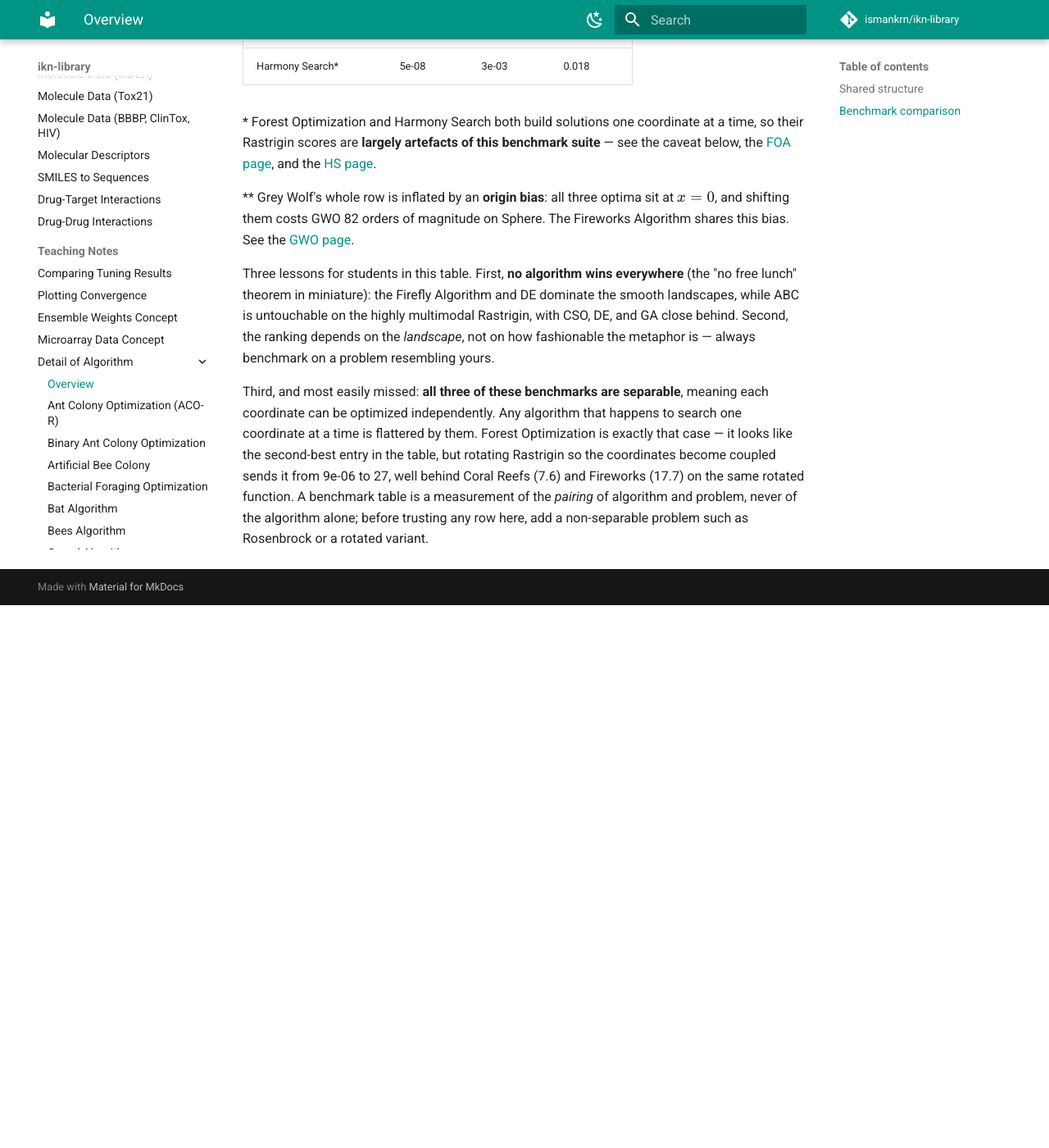
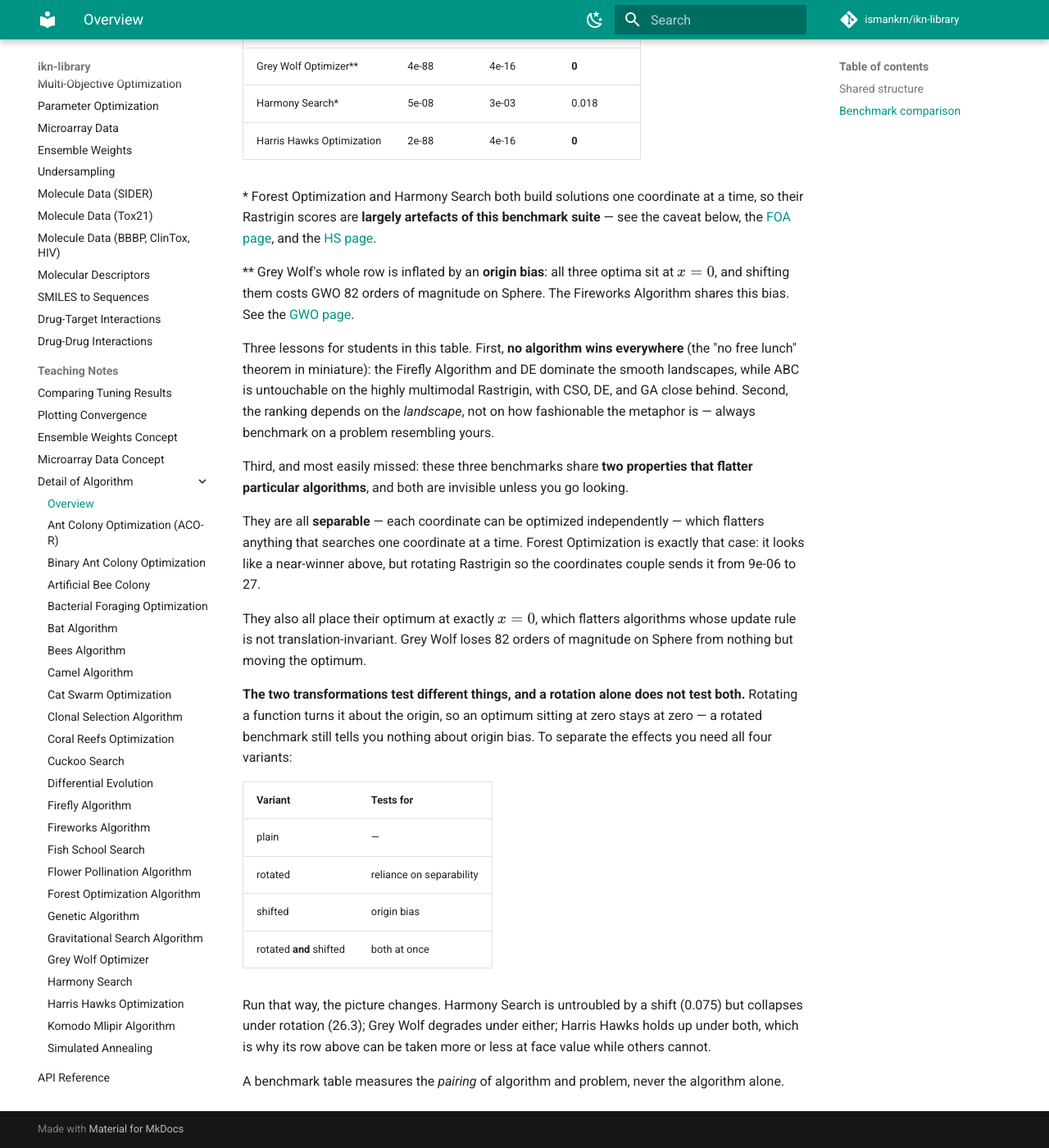
Before and after one commit to ismankrn/ikn-library, an MkDocs documentation site: the page built from docs/algorithm-details/index.md, in a window 1280 px wide and 1400 px high, scrolled down 3012 px. Shown: the whole window at 82% size. Built offline with MkDocs 1.6.1 and Material for MkDocs 9.7.7, drawn with Linux system fonts in a browser that asks for light colours; comment, search, counter and statistics services are not loaded; before the commit the page ends 3750 px from its top, so only the background shows below that; some of the changed text lies outside the part shown.

Commit message:
Add Harris Hawks Optimization (HHO)
Six moves selected by a two-level test on the prey's escaping energy:
scatter while |E| >= 1, then one of four besiege moves chosen by the
remaining energy and whether the prey bolts. The two dive moves build a
direct approach and a Levy zigzag, evaluate both, and keep whichever
improves or neither - the only moves here that spend extra evaluations
comparing alternatives before committing.

Verified against rotated, shifted, and rotated+shifted Rastrigin, since
its headline numbers (Rastrigin exactly 0 on every seed) would otherwise
warrant the scepticism the FOA and GWO pages describe. HHO holds up
under every transformation - 0.006 on rotated+shifted against 17-30 for
GWO, DE, FPA and HS - so the six-branch structure is doing real work
rather than exploiting the suite. It does carry a mild origin bias (84
orders on Sphere) but absorbs it where GWO cannot.

levy_scale lowered from the paper's 0.01 to 0.002: neutral on the
standard suite, consistently better on all three hard variants.

This work also exposed a flaw in the verification used for earlier
algorithms: a rotation turns a function about the origin, so an optimum
at zero stays at zero and a rotated benchmark does not test origin bias
at all. The detail index now explains the four variants and what each
one isolates, replacing advice that conflated them.

Co-Authored-By: Claude Fable 5 <noreply@anthropic.com>

```diff
--- a/docs/algorithm-details/index.md
+++ b/docs/algorithm-details/index.md
@@ -27,6 +27,7 @@ the actual source, its parameters, and the literature it comes from.
 | Gravitational Search Algorithm | continuous | population + mass-based attraction | [GSA](gsa.md) |
 | Grey Wolf Optimizer | continuous | three-leader hierarchy | [GWO](gwo.md) |
 | Harmony Search | continuous | memory + whole-memory recombination | [HS](hs.md) |
+| Harris Hawks Optimization | continuous | six moves gated by prey energy | [HHO](hho.md) |
 | Komodo Mlipir Algorithm | continuous | three role groups + adaptive population | [KMA](kma.md) |
 | Simulated Annealing | continuous | single solution + cooling | [SA](sa.md) |
 
@@ -50,7 +51,7 @@ algorithm respects `max_evals` exactly.
 
 ## Benchmark comparison
 
-All twenty-three on the standard benchmarks (10 dimensions, 20,000 evaluations,
+All twenty-four on the standard benchmarks (10 dimensions, 20,000 evaluations,
 mean over 3 seeds — lower is better):
 
 | Algorithm | Sphere | Ackley | Rastrigin |
@@ -77,6 +78,7 @@ mean over 3 seeds — lower is better):
 | Flower Pollination | 3e-30 | 2e-13 | 7.3 |
 | Grey Wolf Optimizer** | 4e-88 | 4e-16 | **0** |
 | Harmony Search* | 5e-08 | 3e-03 | 0.018 |
+| Harris Hawks Optimization | 2e-88 | 4e-16 | **0** |
 
 \* Forest Optimization and Harmony Search both build solutions one
 coordinate at a time, so their Rastrigin scores are **largely artefacts
@@ -97,13 +99,38 @@ Second, the ranking depends
 on the *landscape*, not on how fashionable the metaphor is — always
 benchmark on a problem resembling yours.
 
-Third, and most easily missed: **all three of these benchmarks are
-separable**, meaning each coordinate can be optimized independently.
-Any algorithm that happens to search one coordinate at a time is
-flattered by them. Forest Optimization is exactly that case — it looks
-like the second-best entry in the table, but rotating Rastrigin so the
-coordinates become coupled sends it from 9e-06 to 27, well behind
-Coral Reefs (7.6) and Fireworks (17.7) on the same rotated function.
-A benchmark table is a measurement of the *pairing* of algorithm and
-problem, never of the algorithm alone; before trusting any row here,
-add a non-separable problem such as Rosenbrock or a rotated variant.
+Third, and most easily missed: these three benchmarks share **two
+properties that flatter particular algorithms**, and both are invisible
+unless you go looking.
+
+They are all **separable** — each coordinate can be optimized
+independently — which flatters anything that searches one coordinate at
+a time. Forest Optimization is exactly that case: it looks like a
+near-winner above, but rotating Rastrigin so the coordinates couple
+sends it from 9e-06 to 27.
+
+They also all place their optimum at exactly \(x = 0\), which flatters
+algorithms whose update rule is not translation-invariant. Grey Wolf
+loses 82 orders of magnitude on Sphere from nothing but moving the
+optimum.
+
+**The two transformations test different things, and a rotation alone
+does not test both.** Rotating a function turns it about the origin, so
+an optimum sitting at zero stays at zero — a rotated benchmark still
+tells you nothing about origin bias. To separate the effects you need
+all four variants:
+
+| Variant | Tests for |
+|---|---|
+| plain | — |
+| rotated | reliance on separability |
+| shifted | origin bias |
+| rotated **and** shifted | both at once |
+
+Run that way, the picture changes. Harmony Search is untroubled by a
+shift (0.075) but collapses under rotation (26.3); Grey Wolf degrades
+under either; Harris Hawks holds up under both, which is why its row
+above can be taken more or less at face value while others cannot.
+
+A benchmark table measures the *pairing* of algorithm and problem, never
+the algorithm alone.
--- a/mkdocs.yml
+++ b/mkdocs.yml
@@ -91,6 +91,7 @@ nav:
           - Gravitational Search Algorithm: algorithm-details/gsa.md
           - Grey Wolf Optimizer: algorithm-details/gwo.md
           - Harmony Search: algorithm-details/hs.md
+          - Harris Hawks Optimization: algorithm-details/hho.md
           - Komodo Mlipir Algorithm: algorithm-details/kma.md
           - Simulated Annealing: algorithm-details/sa.md
   - API Reference: api.md
```
Also changed, not shown: ALGORITHMS.md (+22 -0 lines), README.md (+1 -1 lines), docs/algorithm-details/hho.md (added, +185 -0 lines), docs/api.md (+2 -0 lines), 3 other files.
